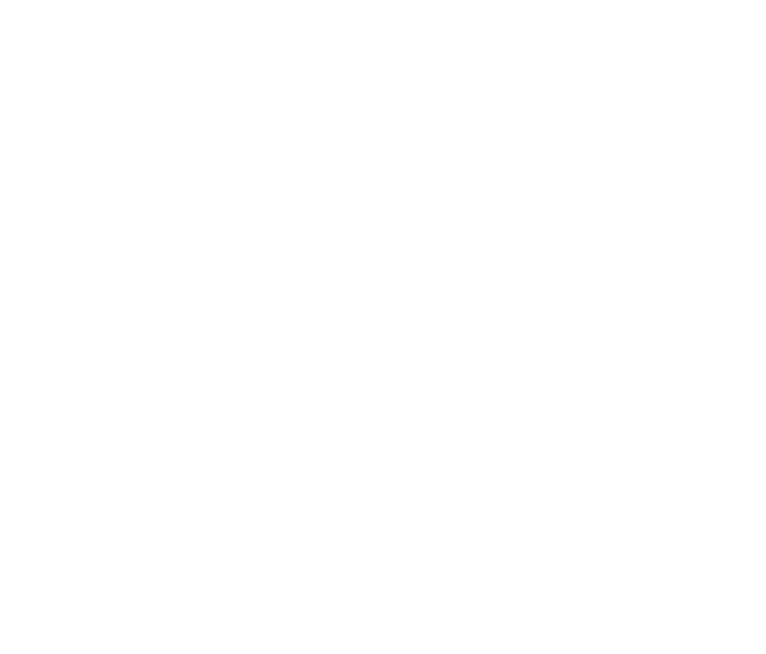
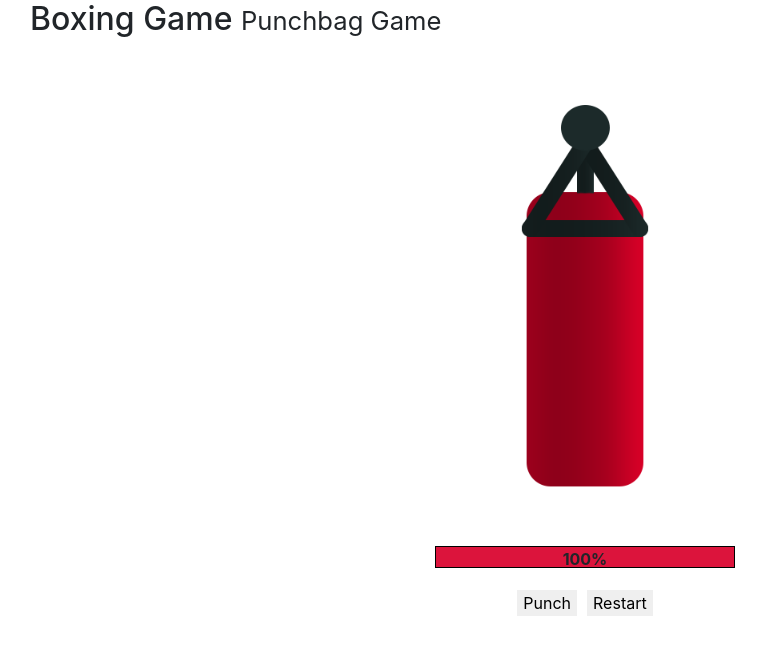
Before and after one commit to aakritsubedi/learning-vuejs, a Vue app: page /project/boxingGame in a window 1280 px wide. Shown: the top 654 px of the page, without its empty margins (55-821 px from the left). Built offline with nearby package versions, Linux system fonts and the light colour scheme.

Commit message:
Project: Punchbag Game

```diff
--- a/src/router/index.js
+++ b/src/router/index.js
@@ -9,6 +9,8 @@
 import TwoWayDataBinding from "@/views/4TwoWayDataBindingDataBinding.vue";
 import ComputedProperties from "@/views/5ComputedProperties.vue";
 import DynamicCSS from "@/views/6DynamicCSS.vue";
+import Conditional from "@/views/7Conditional.vue";
+import BoxingGame from "@/views/8Game.vue";
 
 Vue.use(Router);
 
@@ -51,6 +53,16 @@
     path: "/basic/dynamicCSS",
     name: "DynamicCSS",
     component: DynamicCSS
+  },
+  {
+    path: "/basic/conditionals",
+    name: "Conditional",
+    component: Conditional
+  },
+  {
+    path: "/project/boxingGame",
+    name: "BoxingGame",
+    component: BoxingGame
   }
 ];
 
--- /dev/null
+++ b/src/views/7Conditional.vue
@@ -0,0 +1,31 @@
+<template>
+  <div class="container">
+    <h2>Conditionals</h2>
+    <button v-on:click="error = !error">Toggle error</button>
+    <button v-on:click="success = !success">Toggle success</button>
+    <!-- v-if -->
+    <p v-if="error" class="error">There has been an error</p>
+    <p v-else-if="success" class="success">Whooo, success :)</p>
+    <!-- v-show -->
+    <p v-show="error" class="error">There has been an error</p>
+    <p v-show="success" class="success">Whooo, success :)</p>
+  </div>
+</template>
+
+<script>
+export default {
+  name: "Conditionals",
+  data: function() {
+    return {
+      error: false,
+      success: false
+    };
+  }
+};
+</script>
+
+<style scoped>
+button {
+  margin: 2px 5px;
+}
+</style>
--- /dev/null
+++ b/src/views/8Game.vue
@@ -0,0 +1,80 @@
+<template>
+  <div class="container">
+    <h2>
+      Boxing Game
+      <small>Punchbag Game</small>
+    </h2>
+
+    <div id="bag" :class="{ burst: ended }" />
+
+    <div id="bag-health">
+      <div v-bind:style="{ width: health + '%' }">{{health}}%</div>
+    </div>
+
+    <!-- game control buttons -->
+    <div id="controls">
+      <button v-on:click="punch" v-show="!ended">Punch</button>
+      <button v-on:click="restart">Restart</button>
+    </div>
+  </div>
+</template>
+
+<script>
+export default {
+  name: "BoxingGame",
+  data: function() {
+    return {
+      ended: false,
+      health: 100
+    };
+  },
+  methods: {
+    punch: function() {
+      this.health -= 10;
+      if (this.health <= 0) {
+        this.ended = true;
+      }
+    },
+    restart: function() {
+      this.health = 100;
+      this.ended = false;
+    }
+  }
+};
+</script>
+
+<style scoped>
+#bag {
+  width: 200px;
+  height: 500px;
+  margin: 0 auto;
+  background: url("../assets/Punchbag Game/bag.png") center no-repeat;
+  background-size: 80%;
+}
+
+#bag.burst {
+  background-image: url("../assets/Punchbag Game/bag-burst.png");
+}
+
+#bag-health {
+  width: 300px;
+  font-weight: bold;
+  text-align: center;
+  border: 1px solid #000;
+  margin: 0 auto 20px auto;
+}
+
+#bag-health div {
+  height: 20px;
+  background: crimson;
+}
+#controls {
+  text-align: center;
+  width: 150px;
+  margin: 0 auto;
+}
+#controls button {
+  margin: 2px 5px;
+  border: none;
+}
+</style>
--- a/src/views/Dashboard.vue
+++ b/src/views/Dashboard.vue
@@ -28,13 +28,15 @@
   data: function() {
     return {
       contents: [
-        {sn: 1, title: 'Basic: Data & Method', code: '#', link: '/basic/dataAndMethod'},
-        {sn: 2, title: 'Basic: Creating Vue Project', code: '#', link: '/basic/creatingVueProject'},
+        {sn: 1, title: 'Basic: Creating Vue Project', code: '#', link: '/basic/creatingVueProject'},
+        {sn: 2, title: 'Basic: Data & Method', code: '#', link: '/basic/dataAndMethod'},
         {sn: 3, title: 'Basic: Data Binding', code: '#', link:'/basic/dataBinding'},
         {sn: 4, title: 'Basic: Events', code: '#', link:'/basic/eventsInVue'},
         {sn: 5, title: 'Basic: Two way data binding', code: '#', link:'/basic/twoWayDataBinding'},
         {sn: 6, title: 'Basic: Computed Properties', code: '#', link:'/basic/computedProperties'},
-        {sn: 7, title: 'Basic: Dynamic CSS', code: '#', link:'/basic/dynamicCSS'}
+        {sn: 7, title: 'Basic: Dynamic CSS', code: '#', link:'/basic/dynamicCSS'},
+        {sn: 8, title: 'Basic: Conditionals', code: '#', link:'/basic/conditionals'},
+        {sn: 9, title: 'Project: Boxing Game', code: '#', link:'/project/boxingGame'}
       ]
     }
   }
```
Also changed, not shown: src/assets/Punchbag Game/bag-burst.png (added), src/assets/Punchbag Game/bag.png (added).
